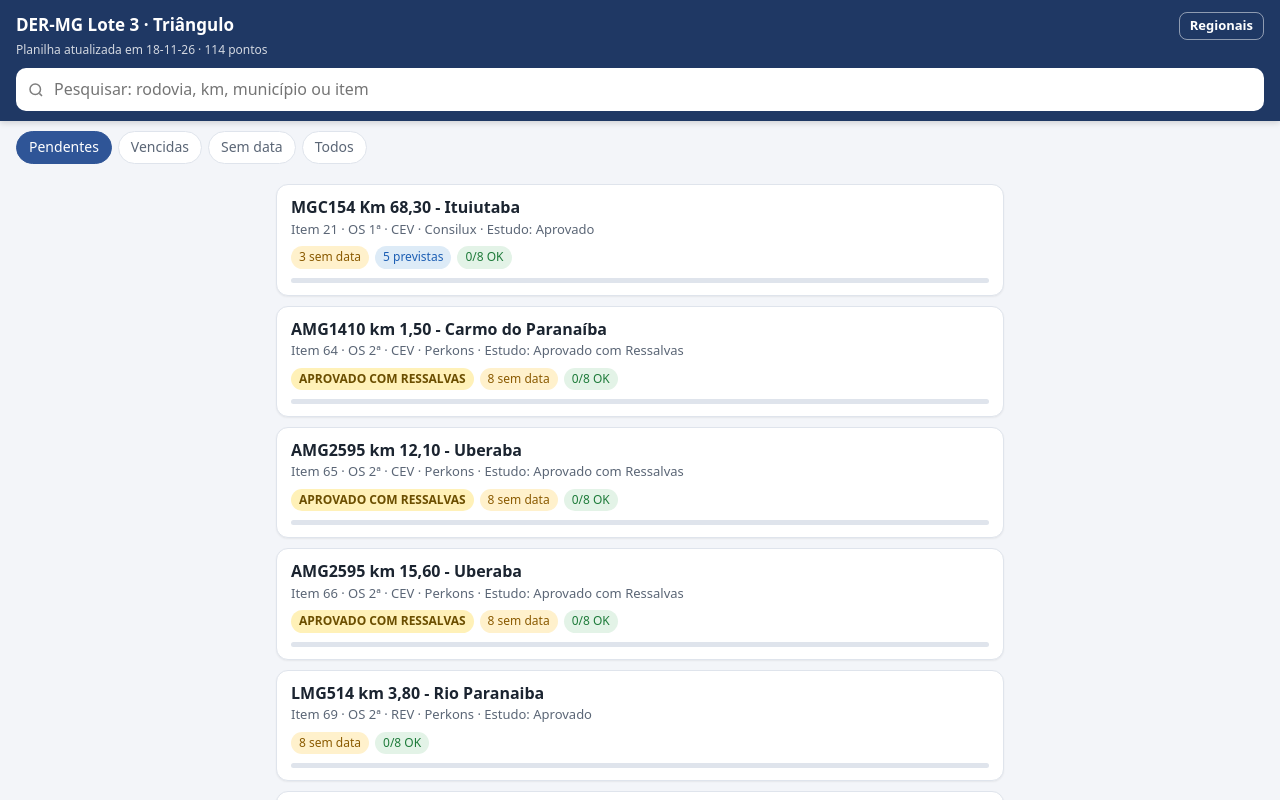
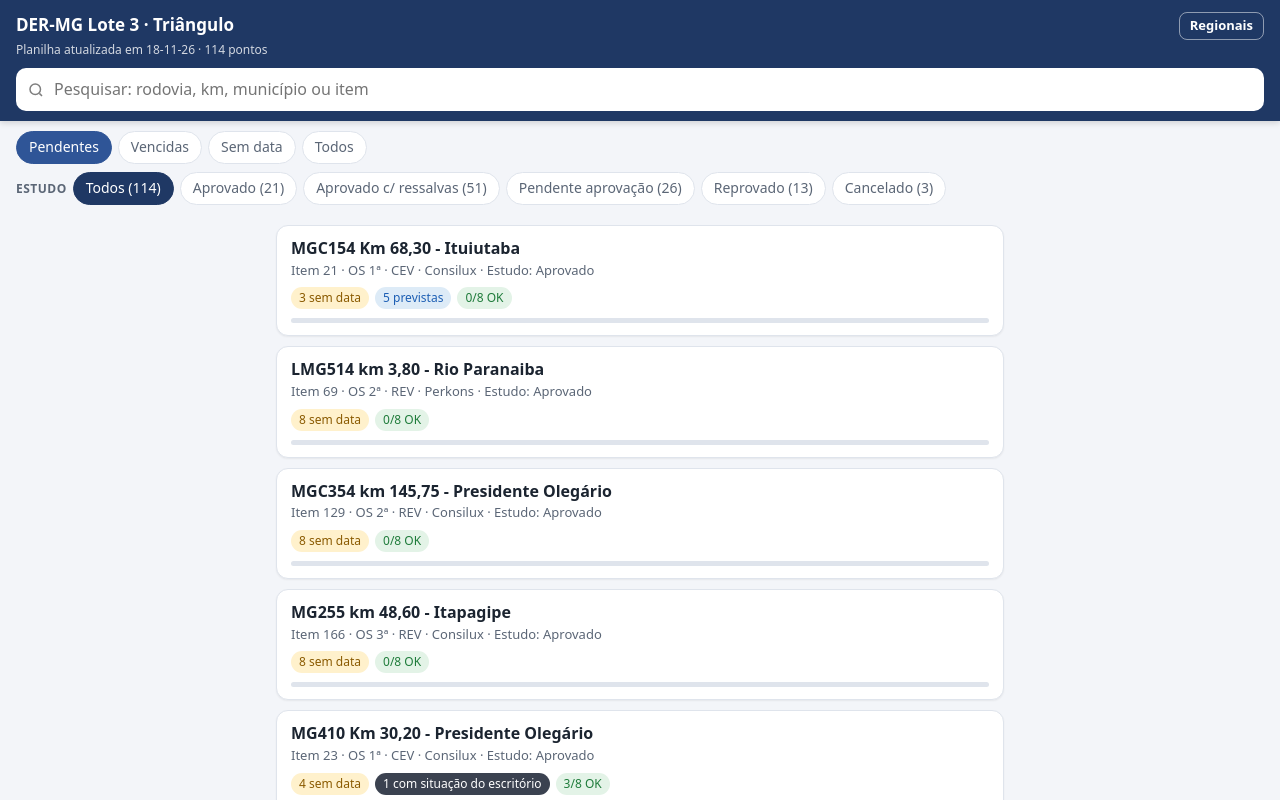
Before and after one commit to gct-obras/gct-obras.github.io, a plain HTML site: page der-lote3/index.html in a window 1280 px wide. Both pictures are taken after a click on the button "Triângulo". Shown: the top 800 px of the page. Drawn offline with Linux system fonts and the light colour scheme.

Commit message:
der-lote3: atualiza pagina de campo

```diff
--- a/der-lote3/index.html
+++ b/der-lote3/index.html
@@ -25,6 +25,9 @@ button,input,select{font:inherit}
 .filtros{display:flex;gap:6px;overflow-x:auto;padding:10px 16px 2px;-webkit-overflow-scrolling:touch}
 .filtros button{flex:0 0 auto;border:1px solid var(--linha);background:#fff;border-radius:999px;padding:6px 12px;font-size:14px;color:var(--sub)}
 .filtros button.on{background:var(--azul2);border-color:var(--azul2);color:#fff}
+.filtros.estudo{padding-top:6px}
+.filtros.estudo .rot{flex:0 0 auto;align-self:center;font-size:12px;font-weight:700;color:var(--sub);text-transform:uppercase;letter-spacing:.04em}
+.filtros.estudo button.on{background:var(--azul);border-color:var(--azul)}
 main{padding:8px 16px 90px;max-width:760px;margin:0 auto}
 .ponto{background:var(--card);border-radius:12px;padding:12px 14px;margin:10px 0;box-shadow:0 1px 2px rgba(0,0,0,.06);border:1px solid var(--linha);cursor:pointer}
 .ponto .t{font-weight:650}
@@ -96,7 +99,7 @@ const ENVIO_URL = 'https://script.google.com/macros/s/AKfycbx4xV4P_OZpiD6mMqHPwE
 const CONTRATO = 'DER-L3';
 const REGIONAIS = [['triangulo','Triângulo'],['montes-claros','Montes Claros'],['sul','Sul']];
 const app = document.getElementById('app');
-const S = { reg:null, dados:null, filtro:'pend', busca:'', ponto:null };
+const S = { reg:null, dados:null, filtro:'pend', festudo:'todos', busca:'', ponto:null };
 const ls = { get(k,d){try{const v=localStorage.getItem(k);return v==null?d:JSON.parse(v)}catch(e){return d}},
              set(k,v){try{localStorage.setItem(k,JSON.stringify(v))}catch(e){}} };
 const esc = s => String(s??'').replace(/[&<>"']/g,c=>({'&':'&amp;','<':'&lt;','>':'&gt;','"':'&quot;',"'":'&#39;'}[c]));
@@ -111,7 +114,7 @@ function estudoSit(p){ const e=norm(p.estudo);
   if(e.includes('reprov')) return 'rep';
   if(e.includes('cancel')) return 'canc';
   return 'pend'; }
-const ORDEM_ESTUDO = {ok:0, ress:0, pend:1, rep:2, canc:3};
+const ORDEM_ESTUDO = {ok:0, ress:1, pend:2, rep:3, canc:4};
 const AVISO_ESTUDO = {canc:'ESTUDO CANCELADO — não executar a obra neste ponto', rep:'ESTUDO REPROVADO — não executar a obra neste ponto até a aprovação', pend:'ESTUDO PENDENTE DE APROVAÇÃO — não executar a obra neste ponto até a aprovação'};
 
 async function abrir(reg){
@@ -153,7 +156,7 @@ function telaEntrada(msg){
     const reg=b.dataset.r, err=document.getElementById('err');
     app.querySelectorAll('.contratos button').forEach(x=>x.disabled=true);
     const txt=b.textContent; b.textContent='Abrindo…';
-    try{ S.reg=reg; S.dados = await abrir(reg); S.busca=''; telaLista(); }
+    try{ S.reg=reg; S.dados = await abrir(reg); S.busca=''; S.festudo='todos'; telaLista(); }
     catch(e){ app.querySelectorAll('.contratos button').forEach(x=>x.disabled=false); b.textContent=txt; err.textContent=e.message; }
   });
 }
@@ -166,10 +169,14 @@ function telaLista(){
     <div class="busca"><svg width="18" height="18" viewBox="0 0 24 24" fill="none" stroke="#000" stroke-width="2"><circle cx="11" cy="11" r="7"/><path d="m20 20-3.5-3.5"/></svg>
     <input id="q" type="search" placeholder="Pesquisar: rodovia, km, município ou item" value="${esc(S.busca)}"></div></div>
     <div class="filtros">${[['pend','Pendentes'],['venc','Vencidas'],['sem','Sem data'],['todos','Todos']].map(([k,t])=>`<button data-f="${k}" class="${S.filtro===k?'on':''}">${t}</button>`).join('')}</div>
+    <div class="filtros estudo"><span class="rot">Estudo</span>${(()=>{const n={};d.pontos.forEach(p=>{const k=estudoSit(p);n[k]=(n[k]||0)+1;});
+      return [['todos','Todos',d.pontos.length],['ok','Aprovado',n.ok],['ress','Aprovado c/ ressalvas',n.ress],['pend','Pendente aprovação',n.pend],['rep','Reprovado',n.rep],['canc','Cancelado',n.canc]]
+        .filter(([k,,c])=>k==='todos'||c).map(([k,t,c])=>`<button data-e="${k}" class="${S.festudo===k?'on':''}">${t} (${c})</button>`).join('');})()}</div>
     <main id="lista"></main>`;
+  app.querySelectorAll('.filtros.estudo button').forEach(b=>b.onclick=()=>{S.festudo=b.dataset.e;app.querySelectorAll('.filtros.estudo button').forEach(x=>x.classList.toggle('on',x===b));desenharLista();});
   document.getElementById('sair').onclick=()=>{S.dados=null;telaEntrada();};
   const q=document.getElementById('q'); q.oninput=()=>{S.busca=q.value;desenharLista();};
-  app.querySelectorAll('.filtros button').forEach(b=>b.onclick=()=>{S.filtro=b.dataset.f;app.querySelectorAll('.filtros button').forEach(x=>x.classList.toggle('on',x===b));desenharLista();});
+  app.querySelectorAll('.filtros button[data-f]').forEach(b=>b.onclick=()=>{S.filtro=b.dataset.f;app.querySelectorAll('.filtros button[data-f]').forEach(x=>x.classList.toggle('on',x===b));desenharLista();});
   desenharLista();
 }
 
@@ -177,6 +184,7 @@ function desenharLista(){
   const termos = norm(S.busca).split(/\s+/).filter(Boolean);
   const pend = pendentes();
   let itens = S.dados.pontos.map(p=>({p, r:resumoPonto(p)})).filter(({p,r})=>{
+    if(S.festudo!=='todos' && estudoSit(p)!==S.festudo) return false;
     if(termos.length){
       const alvo = norm(`${p.end} ${p.end.replace(/,/g,'.')} ${p.mun} item ${p.id} ${p.tipo} ${p.fab} os ${p.os}`);
       return termos.every(t=>alvo.includes(t));
```
